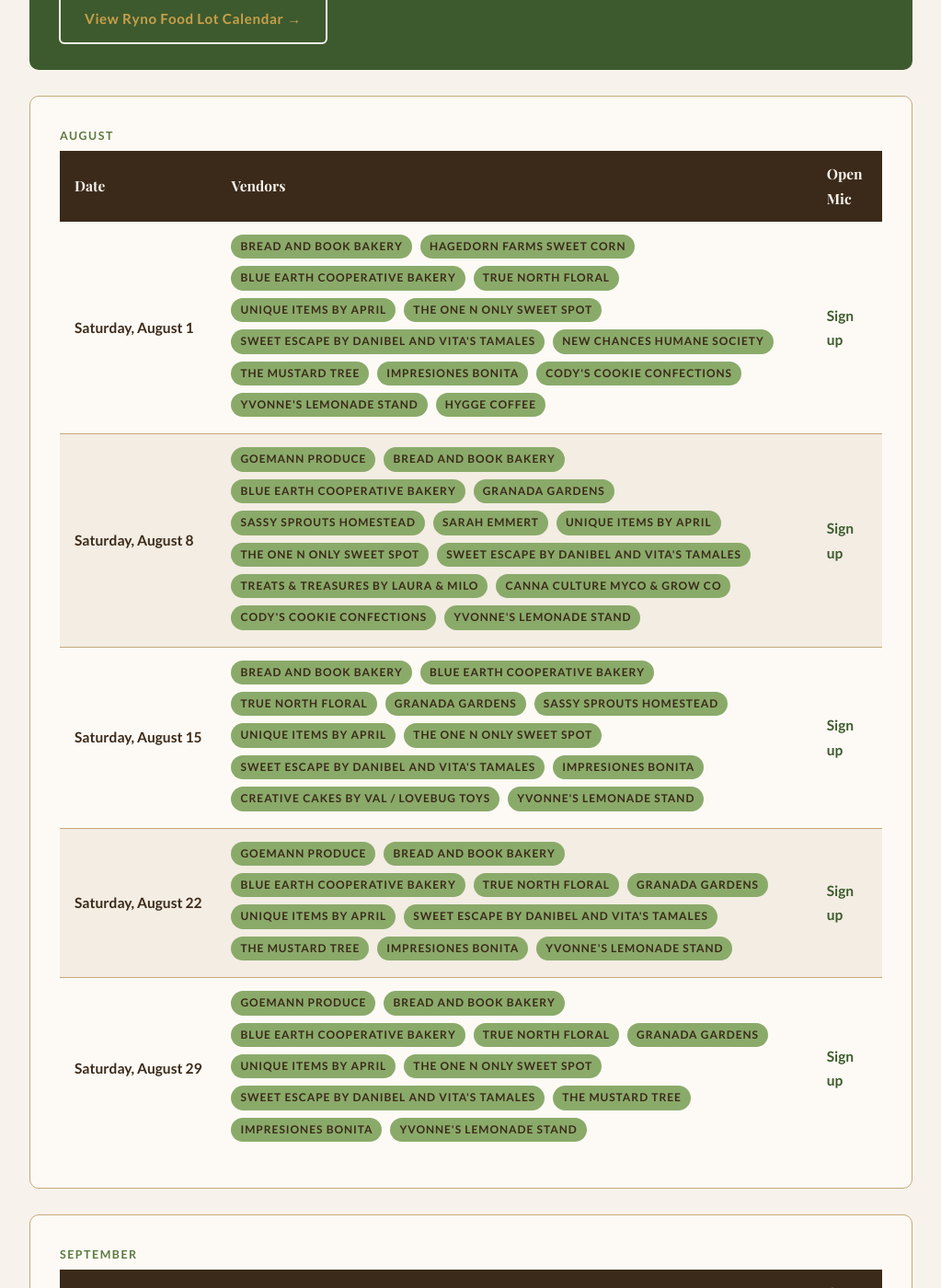
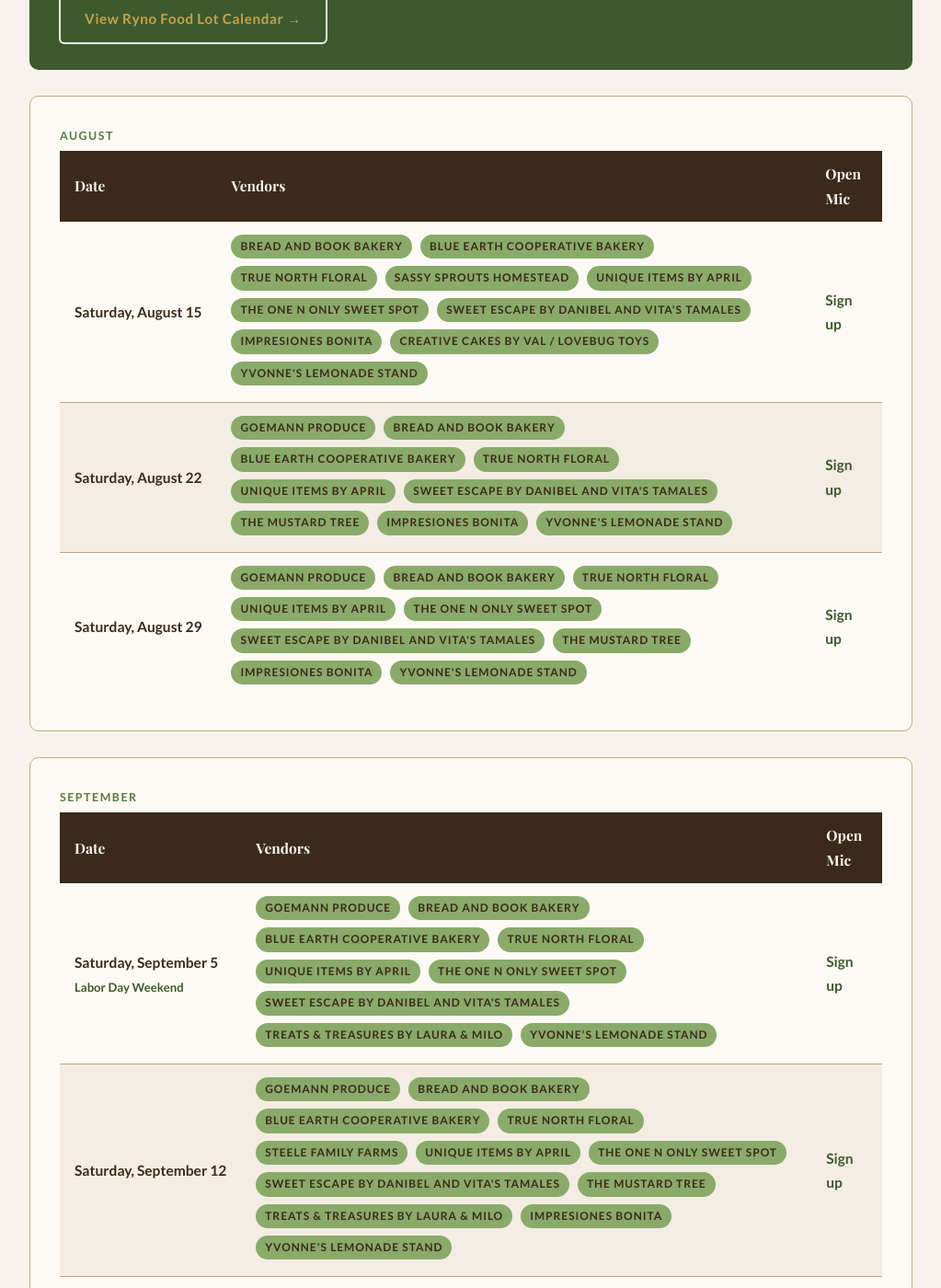
Before and after one commit to blueearthcommunitymarket/blueearthcommunitymarket.github.io, a Jekyll site: the page built from calendar/index.html, in a window 1280 px wide and 1400 px high, scrolled down 436 px. Shown: the whole window at 92% size, without its empty margins (128-1151 px from the left). Built offline with Jekyll 4.4.1, drawn with Linux system fonts in a browser that asks for light colours; some web fonts are replaced; some of the changed text lies outside the part shown.

Commit message:
Update market calendar and vendor spotlights

```diff
--- a/calendar/index.html
+++ b/calendar/index.html
@@ -28,50 +28,11 @@
             </thead>
             <tbody>
                 <tr>
-                    <td class="market-date">Saturday, August 1</td>
-                    <td>
-                        <span class="tag">Bread and Book Bakery</span>
-                        <span class="tag">Hagedorn Farms Sweet Corn</span>
-                        <span class="tag">Blue Earth Cooperative Bakery</span>
-                        <span class="tag">True North Floral</span>
-                        <span class="tag">Unique Items by April</span>
-                        <span class="tag">The One N Only Sweet Spot</span>
-                        <span class="tag">Sweet Escape by Danibel and Vita's Tamales</span>
-                        <span class="tag">New Chances Humane Society</span>
-                        <span class="tag">The Mustard Tree</span>
-                        <span class="tag">Impresiones Bonita</span>
-                        <span class="tag">Cody's Cookie Confections</span>
-                        <span class="tag">Yvonne's Lemonade Stand</span>
-                        <span class="tag">Hygge Coffee</span>
-                    </td>
-                    <td><a href="/open-mic/" class="openmic-link">Sign up</a></td>
-                </tr>
-                <tr>
-                    <td class="market-date">Saturday, August 8</td>
-                    <td>
-                        <span class="tag">Goemann Produce</span>
-                        <span class="tag">Bread and Book Bakery</span>
-                        <span class="tag">Blue Earth Cooperative Bakery</span>
-                        <span class="tag">Granada Gardens</span>
-                        <span class="tag">Sassy Sprouts Homestead</span>
-                        <span class="tag">Sarah Emmert</span>
-                        <span class="tag">Unique Items by April</span>
-                        <span class="tag">The One N Only Sweet Spot</span>
-                        <span class="tag">Sweet Escape by Danibel and Vita's Tamales</span>
-                        <span class="tag">Treats &amp; Treasures by Laura &amp; Milo</span>
-                        <span class="tag">Canna Culture Myco &amp; Grow Co</span>
-                        <span class="tag">Cody's Cookie Confections</span>
-                        <span class="tag">Yvonne's Lemonade Stand</span>
-                    </td>
-                    <td><a href="/open-mic/" class="openmic-link">Sign up</a></td>
-                </tr>
-                <tr>
                     <td class="market-date">Saturday, August 15</td>
                     <td>
                         <span class="tag">Bread and Book Bakery</span>
                         <span class="tag">Blue Earth Cooperative Bakery</span>
                         <span class="tag">True North Floral</span>
-                        <span class="tag">Granada Gardens</span>
                         <span class="tag">Sassy Sprouts Homestead</span>
                         <span class="tag">Unique Items by April</span>
                         <span class="tag">The One N Only Sweet Spot</span>
@@ -89,7 +50,6 @@
                         <span class="tag">Bread and Book Bakery</span>
                         <span class="tag">Blue Earth Cooperative Bakery</span>
                         <span class="tag">True North Floral</span>
-                        <span class="tag">Granada Gardens</span>
                         <span class="tag">Unique Items by April</span>
                         <span class="tag">Sweet Escape by Danibel and Vita's Tamales</span>
                         <span class="tag">The Mustard Tree</span>
@@ -103,9 +63,7 @@
                     <td>
                         <span class="tag">Goemann Produce</span>
                         <span class="tag">Bread and Book Bakery</span>
-                        <span class="tag">Blue Earth Cooperative Bakery</span>
                         <span class="tag">True North Floral</span>
-                        <span class="tag">Granada Gardens</span>
                         <span class="tag">Unique Items by April</span>
                         <span class="tag">The One N Only Sweet Spot</span>
                         <span class="tag">Sweet Escape by Danibel and Vita's Tamales</span>
@@ -136,7 +94,6 @@
                         <span class="tag">Bread and Book Bakery</span>
                         <span class="tag">Blue Earth Cooperative Bakery</span>
                         <span class="tag">True North Floral</span>
-                        <span class="tag">Granada Gardens</span>
                         <span class="tag">Unique Items by April</span>
                         <span class="tag">The One N Only Sweet Spot</span>
                         <span class="tag">Sweet Escape by Danibel and Vita's Tamales</span>
@@ -152,7 +109,6 @@
                         <span class="tag">Bread and Book Bakery</span>
                         <span class="tag">Blue Earth Cooperative Bakery</span>
                         <span class="tag">True North Floral</span>
-                        <span class="tag">Granada Gardens</span>
                         <span class="tag">Steele Family Farms</span>
                         <span class="tag">Unique Items by April</span>
                         <span class="tag">The One N Only Sweet Spot</span>
@@ -171,7 +127,6 @@
                         <span class="tag">Bread and Book Bakery</span>
                         <span class="tag">Blue Earth Cooperative Bakery</span>
                         <span class="tag">True North Floral</span>
-                        <span class="tag">Granada Gardens</span>
                         <span class="tag">Steele Family Farms</span>
                         <span class="tag">Unique Items by April</span>
                         <span class="tag">The One N Only Sweet Spot</span>
@@ -189,13 +144,13 @@
                         <span class="tag">Bread and Book Bakery</span>
                         <span class="tag">Blue Earth Cooperative Bakery</span>
                         <span class="tag">True North Floral</span>
-                        <span class="tag">Granada Gardens</span>
                         <span class="tag">Steele Family Farms</span>
                         <span class="tag">Unique Items by April</span>
                         <span class="tag">The One N Only Sweet Spot</span>
                         <span class="tag">Sweet Escape by Danibel and Vita's Tamales</span>
                         <span class="tag">The Mustard Tree</span>
                         <span class="tag">Treats &amp; Treasures by Laura &amp; Milo</span>
+                        <span class="tag">Impresiones Bonita</span>
                         <span class="tag">Yvonne's Lemonade Stand</span>
                     </td>
                     <td><a href="/open-mic/" class="openmic-link">Sign up</a></td>
@@ -220,7 +175,6 @@
                         <span class="tag">Bread and Book Bakery</span>
                         <span class="tag">Blue Earth Cooperative Bakery</span>
                         <span class="tag">True North Floral</span>
-                        <span class="tag">Granada Gardens</span>
                         <span class="tag">Steele Family Farms</span>
                         <span class="tag">Unique Items by April</span>
                         <span class="tag">Sweet Escape by Danibel and Vita's Tamales</span>
@@ -235,7 +189,6 @@
                         <span class="tag">Bread and Book Bakery</span>
                         <span class="tag">Blue Earth Cooperative Bakery</span>
                         <span class="tag">True North Floral</span>
-                        <span class="tag">Granada Gardens</span>
                         <span class="tag">Steele Family Farms</span>
                         <span class="tag">Unique Items by April</span>
                         <span class="tag">The One N Only Sweet Spot</span>
@@ -252,7 +205,6 @@
                         <span class="tag">Bread and Book Bakery</span>
                         <span class="tag">Blue Earth Cooperative Bakery</span>
                         <span class="tag">True North Floral</span>
-                        <span class="tag">Granada Gardens</span>
                         <span class="tag">Steele Family Farms</span>
                         <span class="tag">Unique Items by April</span>
                         <span class="tag">The One N Only Sweet Spot</span>
--- a/ryno-food-lot/index.html
+++ b/ryno-food-lot/index.html
@@ -219,8 +219,6 @@
 
 
 
-
-
         <h2>🔥 AUGUST 2026 SCHEDULE 🔥</h2>
 
         <table class="racing-table">
@@ -228,9 +226,6 @@
                 <tr><th style="width:130px;">Date</th><th style="width:100px;">Day</th><th>Food Truck</th></tr>
             </thead>
             <tbody>
-
-
-
                 <tr><td class="race-date">August 10</td><td>Monday</td><td><span class="tag"><a href="https://www.facebook.com/share/1AquB7sxYj/?mibextid=wwXIfr" target="_blank" rel="noopener" style="color:inherit;text-decoration:none;">Kris Tacos ↗</a></span></td></tr>
                 <tr><td class="race-date">August 11</td><td>Tuesday</td><td><span class="tag"><a href="https://www.facebook.com/share/1CZyABySqK/?mibextid=wwXIfr" target="_blank" rel="noopener" style="color:inherit;text-decoration:none;">Cheezers ↗</a></span></td></tr>
                 <tr><td class="race-date">August 14</td><td>Friday</td><td><span class="tag"><a href="https://www.facebook.com/share/1AquB7sxYj/?mibextid=wwXIfr" target="_blank" rel="noopener" style="color:inherit;text-decoration:none;">Kris Tacos ↗</a></span></td></tr>
```
Also changed, not shown: vendor-spotlight/index.html (+18 -19 lines).
